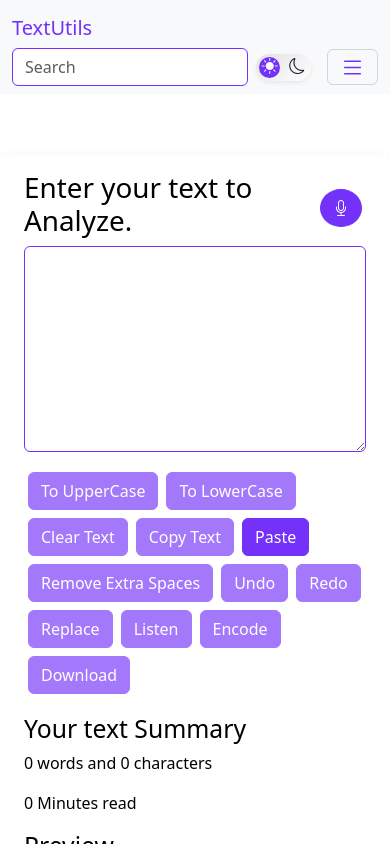
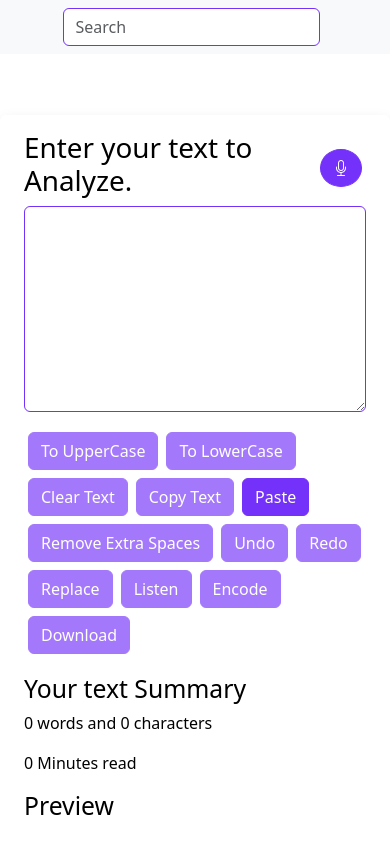
Before and after one commit to harshal0112/textutils, a React (Create React App) app: page / in a window 390 px wide. Both pictures are taken after a click on the element 232 px from the left and 28 px from the top of the page. Shown: the top 844 px of the page. Built offline with nearby package versions, Linux system fonts and the light colour scheme.

Commit message:
Search position fixed on small screen

```diff
--- a/src/doc/Navbar.js
+++ b/src/doc/Navbar.js
@@ -7,6 +7,7 @@ import { MyContext } from "./MyContextProvider";
 function Navbar(props) {
   const [search, setSearch] = useState("");
   const { setSearchText } = useContext(MyContext);
+  const [screenWidth, setScreenWidth] = useState("Large");
   useEffect(() => {
     setSearchText(search);
   }, [setSearchText, search]);
@@ -20,11 +21,15 @@ function Navbar(props) {
 
   function handleExpand() {
     setIsExpanded(!isExpanded);
+    if (window.innerWidth < 460) {
+      setScreenWidth("Small");
+    }
   }
 
   function handleClickOutside(event) {
     if (!event.target.closest(".search-container")) {
       setIsExpanded(false);
+      setScreenWidth("Large");
     }
   }
 
@@ -40,14 +45,23 @@ function Navbar(props) {
       <nav
         className={`navbar navbar-expand-lg navbar-${props.mode} bg-${props.mode}`}
       >
-        <div className="container-fluid d-flex justify-content-between">
-          <Link className={`navbar-brand text-${props.theme}`} to="/">
+        <div
+          className={`container-fluid d-flex justify-content-${
+            screenWidth === "Large" ? "between" : "center"
+          }`}
+        >
+          <Link
+            className={`navbar-brand text-${props.theme} ${
+              screenWidth === "Large" ? "" : "d-none"
+            }`}
+            to="/"
+          >
             {props.title}
           </Link>
           <div className="d-flex align-items-center d-lg-none">
             <div className="search-container d-flex align-items-center">
               <div
-                className={`border-0 search-icon mx-3 ${
+                className={`border-0 search-icon me-3 ms-0 ${
                   isExpanded ? "hide-icon" : ""
                 }`}
                 onClick={handleExpand}
@@ -66,7 +80,7 @@ function Navbar(props) {
                 data-bs-theme={props.mode}
               >
                 <input
-                  className={`form-control me-2 border-${props.theme}`}
+                  className={`form-control search-bar-sm me-2 border-${props.theme}`}
                   id="reset3"
                   style={{
                     backgroundColor:
@@ -84,7 +98,7 @@ function Navbar(props) {
             <div
               className={`form-check-inline d-sm-block d-lg-none ${
                 props.mode === "dark" ? "dark" : "light"
-              }`}
+              } ${screenWidth === "Large" ? "" : "d-none"}`}
               data-bs-theme={props.mode}
             >
               <input type="checkbox" onChange={props.toggleMode} id="toggle" />
@@ -103,7 +117,9 @@ function Navbar(props) {
               </label>
             </div>
             <button
-              className="navbar-toggler"
+              className={`navbar-toggler ${
+                screenWidth === "Large" ? "" : "d-none"
+              }`}
               type="button"
               data-bs-toggle="collapse"
               data-bs-target="#navbarSupportedContent"
```
